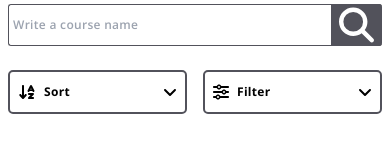
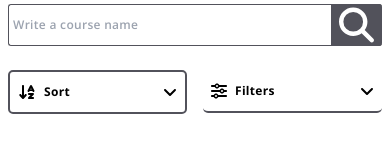
Before and after one commit to FrontEndDevo/NeuraLearnAcademy, a React (Vite) app: page /my-learnings in a window 390 px wide. Shown: the part 140-298 px from the top of the page. Built offline with nearby package versions, Linux system fonts and the light colour scheme.

Commit message:
Update Filters component name to AllFilters

```diff
--- a/src/components/AllCourses/CoursesCategories.jsx
+++ b/src/components/AllCourses/CoursesCategories.jsx
@@ -1,6 +1,7 @@
 import { Link } from "react-router-dom";
 import Slider from "react-slick/lib/slider";
 import SearchBar from "../../shared/SearchBar";
+import Filters from "../../shared/Filters/AllFilters";
 
 const allCategories = [
   "all",
@@ -51,6 +52,7 @@ const CoursesCategories = () => {
         <Slider {...settings}>{renderedCoursesCategories}</Slider>
       </div>
       <SearchBar />
+      <Filters />
     </aside>
   );
 };
--- a/src/components/UserCourses/UserCoursesOptions/UserCoursesActions/UserCoursesActions.jsx
+++ b/src/components/UserCourses/UserCoursesOptions/UserCoursesActions/UserCoursesActions.jsx
@@ -2,7 +2,7 @@ import { faAngleDown } from "@fortawesome/free-solid-svg-icons";
 import { FontAwesomeIcon } from "@fortawesome/react-fontawesome";
 import React, { useState } from "react";
 import SortUserCourses from "./SortUserCourses";
-import Filters from "../../../../shared/Filters/Filters";
+import AllFilters from "../../../../shared/Filters/AllFilters";
 
 const UserCoursesActions = React.memo(() => {
   const [areActionsOpen, setAreActionsOpen] = useState(false);
@@ -30,7 +30,7 @@ const UserCoursesActions = React.memo(() => {
         }`}
       >
         <SortUserCourses />
-        <Filters />
+        <AllFilters />
       </div>
     </div>
   );
--- /dev/null
+++ b/src/shared/Filters/AllFilters.jsx
@@ -0,0 +1,21 @@
+import React from "react";
+import { faAngleDown, faSliders } from "@fortawesome/free-solid-svg-icons";
+import { FontAwesomeIcon } from "@fortawesome/react-fontawesome";
+
+const AllFilters = React.memo(() => {
+  return (
+    <div className="items-center justify-between py-3 md:py-4 px-2 rounded-[5px] cursor-pointer border-b-2 border-zinc-600 duration-200 hover:bg-zinc-700 hover:text-white flex">
+      <div className="flex items-center gap-2">
+        <FontAwesomeIcon icon={faSliders} />
+        <h4 className="text-xs font-bold tracking-wide lg:text-sm xl:text-base">
+          Filters
+        </h4>
+      </div>
+      <FontAwesomeIcon icon={faAngleDown} />
+    </div>
+  );
+});
+
+AllFilters.displayName = "AllFilters";
+
+export default AllFilters;
--- a/src/shared/Filters/Filters.jsx
+++ /dev/null
@@ -1,20 +0,0 @@
-import React from "react";
-import { faAngleDown, faSliders } from "@fortawesome/free-solid-svg-icons";
-import { FontAwesomeIcon } from "@fortawesome/react-fontawesome";
-import { sortFilterClasses } from "../../components/UserCourses/UserCoursesOptions/UserCoursesActions/SortUserCourses";
-
-const Filters = React.memo(() => {
-  return (
-    <div className={sortFilterClasses.div}>
-      <div className="flex items-center gap-2">
-        <FontAwesomeIcon icon={faSliders} />
-        <h4 className={sortFilterClasses.header}>Filter</h4>
-      </div>
-      <FontAwesomeIcon icon={faAngleDown} />
-    </div>
-  );
-});
-
-Filters.displayName = "Filters";
-
-export default Filters;
```
